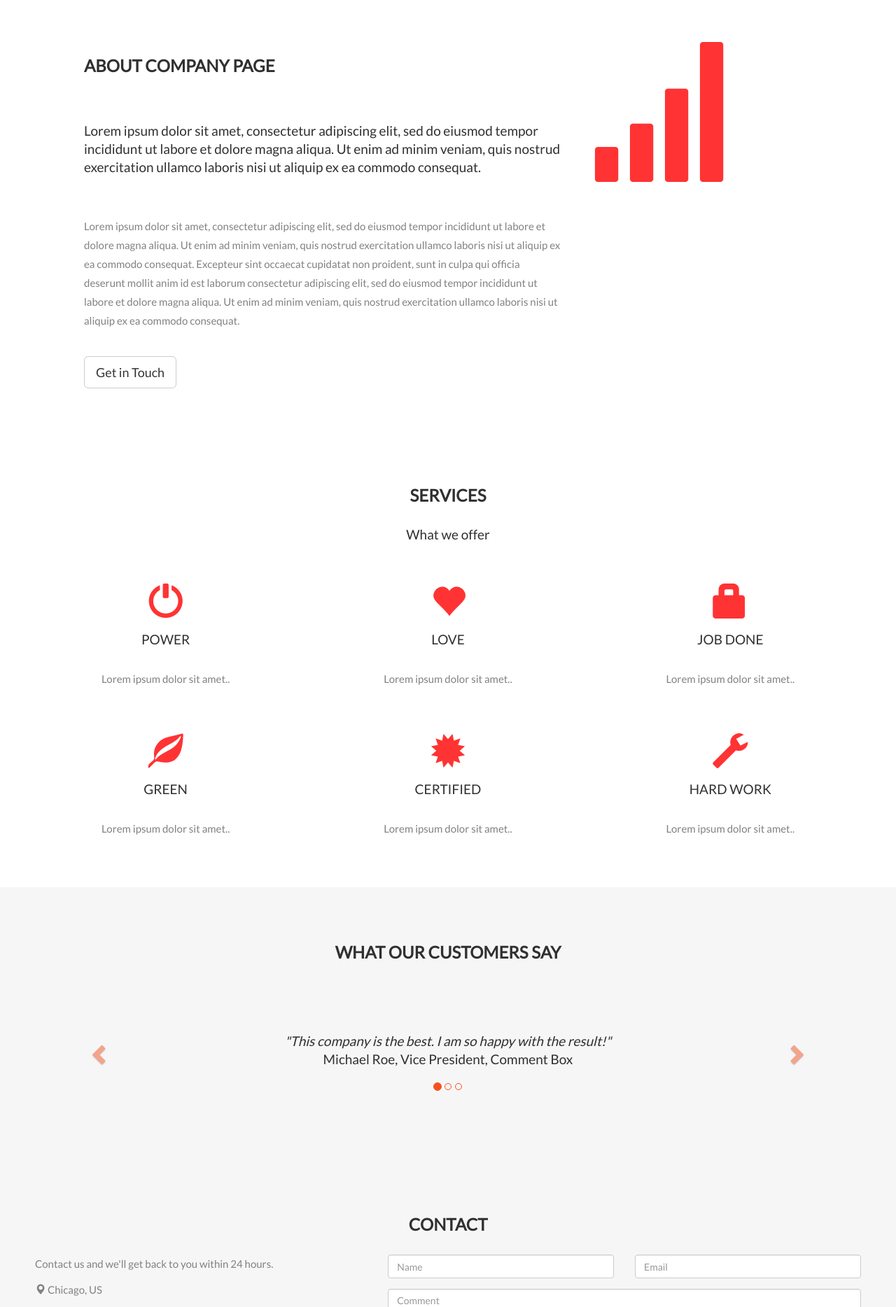
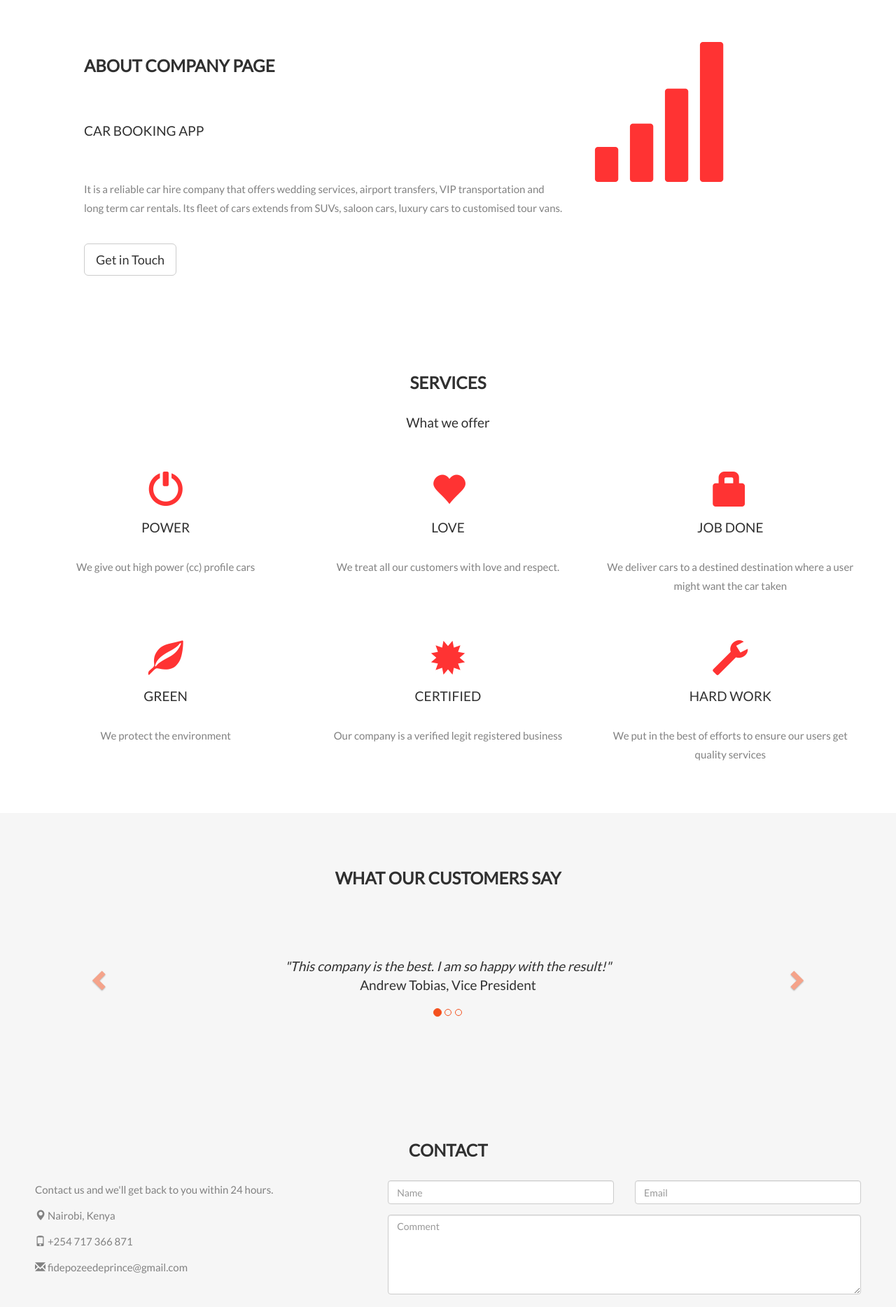
Before and after one commit to FidelisMomanyi/Car-booking-app, a Django app: page /car/ in a window 1280 px wide. Shown: the part 696-2564 px from the top of the page at 70% size. Run offline with Django 3.2, Linux system fonts and the light colour scheme; some libraries are stand-ins or nearby versions.

Commit message:
added files

```diff
--- a/templates/home.html
+++ b/templates/home.html
@@ -3,7 +3,7 @@
 <html lang="en">
 <head>
   <!-- Theme Made By www.w3schools.com - No Copyright -->
-  <title>Movie Rental System</title>
+  <title>Car Booking System</title>
   <meta charset="utf-8">
   <meta name="viewport" content="width=device-width, initial-scale=1">
   <link rel="stylesheet" href="http://maxcdn.bootstrapcdn.com/bootstrap/3.3.6/css/bootstrap.min.css">
@@ -258,8 +258,8 @@
   <div class="row">
     <div class="col-sm-8">
       <h2>About Company Page</h2><br>
-      <h4>Lorem ipsum dolor sit amet, consectetur adipiscing elit, sed do eiusmod tempor incididunt ut labore et dolore magna aliqua. Ut enim ad minim veniam, quis nostrud exercitation ullamco laboris nisi ut aliquip ex ea commodo consequat.</h4><br>
-      <p>Lorem ipsum dolor sit amet, consectetur adipiscing elit, sed do eiusmod tempor incididunt ut labore et dolore magna aliqua. Ut enim ad minim veniam, quis nostrud exercitation ullamco laboris nisi ut aliquip ex ea commodo consequat. Excepteur sint occaecat cupidatat non proident, sunt in culpa qui officia deserunt mollit anim id est laborum consectetur adipiscing elit, sed do eiusmod tempor incididunt ut labore et dolore magna aliqua. Ut enim ad minim veniam, quis nostrud exercitation ullamco laboris nisi ut aliquip ex ea commodo consequat.</p>
+      <h4>CAR BOOKING APP</h4><br>
+      <p>It is a reliable car hire company that offers wedding services, airport transfers, VIP transportation and long term car rentals. Its fleet of cars extends from SUVs, saloon cars, luxury cars to customised tour vans.</p>
       <br><button class="btn btn-default btn-lg">Get in Touch</button>
     </div>
     <div class="col-sm-4">
@@ -278,17 +278,17 @@
     <div class="col-sm-4">
       <span class="glyphicon glyphicon-off logo-small"></span>
       <h4>POWER</h4>
-      <p>Lorem ipsum dolor sit amet..</p>
+      <p>We give out high power (cc) profile cars</p>
     </div>
     <div class="col-sm-4">
       <span class="glyphicon glyphicon-heart logo-small"></span>
       <h4>LOVE</h4>
-      <p>Lorem ipsum dolor sit amet..</p>
+      <p>We treat all our customers with love and respect.</p>
     </div>
     <div class="col-sm-4">
       <span class="glyphicon glyphicon-lock logo-small"></span>
       <h4>JOB DONE</h4>
-      <p>Lorem ipsum dolor sit amet..</p>
+      <p>We deliver cars to a destined destination where a user might want the car taken</p>
     </div>
   </div>
   <br><br>
@@ -296,17 +296,17 @@
     <div class="col-sm-4">
       <span class="glyphicon glyphicon-leaf logo-small"></span>
       <h4>GREEN</h4>
-      <p>Lorem ipsum dolor sit amet..</p>
+      <p>We protect the environment</p>
     </div>
     <div class="col-sm-4">
       <span class="glyphicon glyphicon-certificate logo-small"></span>
       <h4>CERTIFIED</h4>
-      <p>Lorem ipsum dolor sit amet..</p>
+      <p>Our company is a verified legit registered business</p>
     </div>
     <div class="col-sm-4">
       <span class="glyphicon glyphicon-wrench logo-small"></span>
       <h4 style="color:#303030;">HARD WORK</h4>
-      <p>Lorem ipsum dolor sit amet..</p>
+      <p>We put in the best of efforts to ensure our users get quality services</p>
     </div>
   </div>
 </div>
@@ -326,13 +326,13 @@
     <!-- Wrapper for slides -->
     <div class="carousel-inner" role="listbox">
       <div class="item active">
-        <h4>"This company is the best. I am so happy with the result!"<br><span style="font-style:normal;">Michael Roe, Vice President, Comment Box</span></h4>
+        <h4>"This company is the best. I am so happy with the result!"<br><span style="font-style:normal;">Andrew Tobias, Vice President</span></h4>
       </div>
       <div class="item">
-        <h4>"One word... WOW!!"<br><span style="font-style:normal;">John Doe, Salesman, Rep Inc</span></h4>
+        <h4>"One word... WOW!!"<br><span style="font-style:normal;">Fidelis Momanyi, CEO</span></h4>
       </div>
       <div class="item">
-        <h4>"Could I... BE any more happy with this company?"<br><span style="font-style:normal;">Chandler Bing, Actor, FriendsAlot</span></h4>
+        <h4>"Could I... BE any more happy with this company?"<br><span style="font-style:normal;">Kennedy Benard, Actor, Chairman</span></h4>
       </div>
     </div>
 
@@ -355,9 +355,9 @@
   <div class="row">
     <div class="col-sm-5">
       <p>Contact us and we'll get back to you within 24 hours.</p>
-      <p><span class="glyphicon glyphicon-map-marker"></span> Chicago, US</p>
-      <p><span class="glyphicon glyphicon-phone"></span> +00 1515151515</p>
-      <p><span class="glyphicon glyphicon-envelope"></span> myemail@something.com</p>
+      <p><span class="glyphicon glyphicon-map-marker"></span> Nairobi, Kenya</p>
+      <p><span class="glyphicon glyphicon-phone"></span> +254 717 366 871</p>
+      <p><span class="glyphicon glyphicon-envelope"></span> fidepozeedeprince@gmail.com</p>
     </div>
     <div class="col-sm-7 slideanim">
       <div class="row">
```
Also changed, not shown: README.md (deleted), db.sqlite3.
